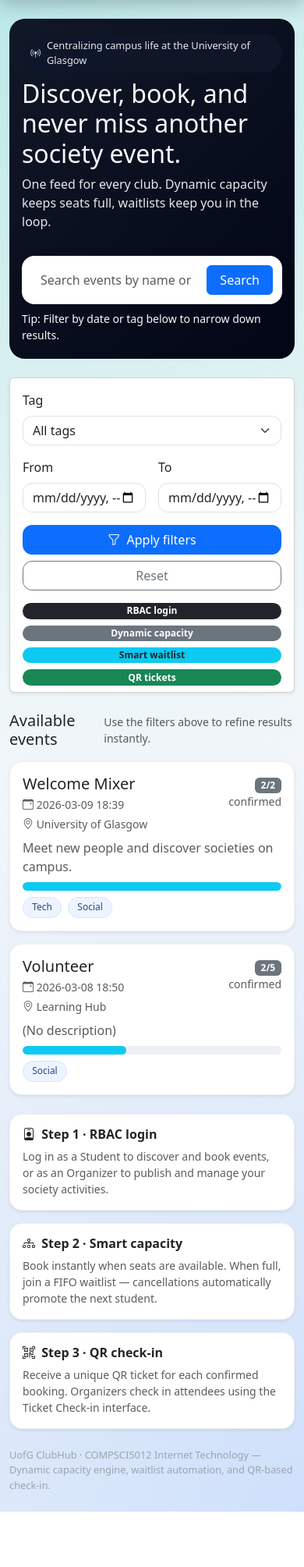
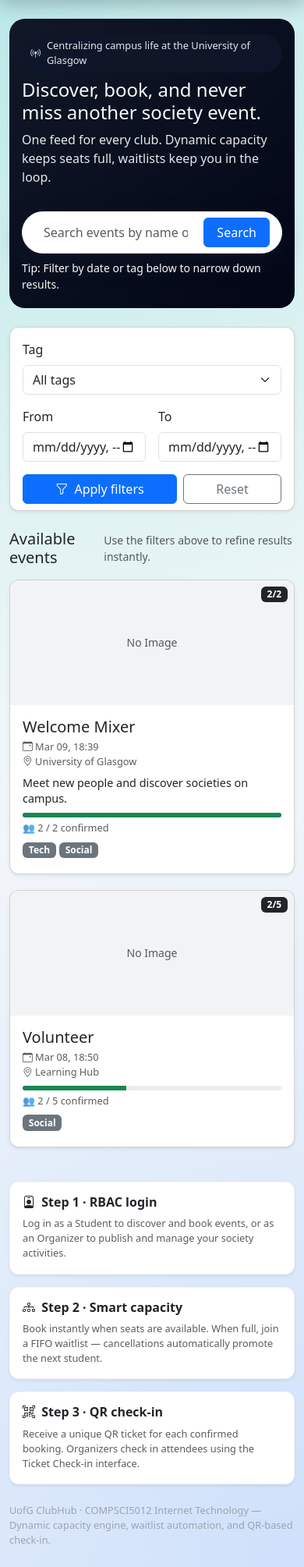
Before and after one commit to 7kachichika/ClubHub, a Django app: page / in a window 390 px wide. Shown: the part 74-2083 px from the top of the page at 78% size. Before the commit the page ends 2012 px from the top, so only its background shows below. Run offline with Django 4.2, Linux system fonts and the light colour scheme; data comes from the database, SQL or seed files in the repository.

Commit message:
feat: implement responsive masonry layout for event cards

```diff
--- a/static/clubhub/app.css
+++ b/static/clubhub/app.css
@@ -112,112 +112,113 @@ body {
   outline-offset: 2px;
 }
 
-/* Search and filter polish */
-.hero-search {
-  border-radius: 1rem;
-  box-shadow: 0 10px 24px rgba(0, 0, 0, 0.08);
+#event-map {
+  min-height: 360px;
+  background: #f8f9fa;
 }
 
-.hero-search .form-control {
-  background: transparent;
-  box-shadow: none;
+#selected-coords {
+  min-height: 1.5rem;
 }
 
-.hero-search .form-control:focus {
-  box-shadow: none;
+@media (max-width: 767.98px) {
+  #event-map {
+    min-height: 300px;
+  }
 }
 
-.card form .form-control,
-.card form .form-select,
-form.card .form-control,
-form.card .form-select {
-  border-radius: 0.75rem;
-  transition: border-color 0.2s ease, box-shadow 0.2s ease, background-color 0.2s ease;
+/* ===== 瀑布流布局 ===== */
+/* ===== Masonry / waterfall layout ===== */
+.masonry-grid {
+  column-count: 4;
+  column-gap: 1.25rem;
 }
 
-.card form .form-control:focus,
-.card form .form-select:focus,
-form.card .form-control:focus,
-form.card .form-select:focus {
-  border-color: rgba(13, 110, 253, 0.45);
-  box-shadow: 0 0 0 0.2rem rgba(13, 110, 253, 0.12);
-  background-color: #fff;
+.masonry-item {
+  break-inside: avoid;
+  -webkit-column-break-inside: avoid;
+  margin-bottom: 1.25rem;
+  display: inline-block;
+  width: 100%;
 }
 
-/* Event cards */
-.event-card {
-  transition: opacity 0.2s ease, transform 0.2s ease;
+/* Large tablet / small laptop */
+@media (max-width: 1200px) {
+  .masonry-grid {
+    column-count: 3;
+  }
 }
 
-.card-hover {
-  transition: transform 0.22s ease, box-shadow 0.22s ease, border-color 0.22s ease;
-  border: 1px solid rgba(0, 0, 0, 0.06);
-  border-radius: 1rem;
+/* Tablet */
+@media (max-width: 992px) {
+  .masonry-grid {
+    column-count: 2;
+  }
 }
 
-.card-hover:hover {
-  transform: translateY(-4px);
-  box-shadow: 0 14px 32px rgba(0, 0, 0, 0.12);
+/* Mobile */
+@media (max-width: 576px) {
+  .masonry-grid {
+    column-count: 1;
+  }
 }
 
-.event-card .card-title,
-.event-card h2 {
-  transition: color 0.2s ease;
+/* ===== 卡片优化 ===== */
+.card {
+  border-radius: 12px;
+  overflow: hidden;
 }
 
-.event-card:hover h2 {
-  color: #0d6efd;
+/* 封面图 */
+.event-cover {
+  width: 100%;
+  height: auto;
+  object-fit: cover;
 }
 
-/* Tag badges */
-.badge-tag {
-  background-color: #eef4ff;
-  color: #244a86;
-  border: 1px solid #d7e5ff;
-  border-radius: 999px;
-  font-weight: 500;
-  padding: 0.4rem 0.7rem;
+/* 没图占位 */
+.event-cover-placeholder {
+  height: 160px;
+  background: #f1f3f5;
 }
 
-/* Empty state after client-side filtering */
-#client-filter-empty {
-  border: 1px dashed rgba(13, 110, 253, 0.25);
-  border-radius: 1rem;
-  background: linear-gradient(180deg, rgba(13, 110, 253, 0.04), rgba(13, 110, 253, 0.01));
-  padding: 1rem 1.25rem;
+/* 描述 */
+.event-desc {
+  font-size: 0.9rem;
+  line-height: 1.4;
 }
 
-/* Progress bar polish */
-.progress {
-  height: 0.7rem;
-  border-radius: 999px;
-  background-color: #edf1f5;
+/* 标签区域 */
+.event-tags {
+  display: flex;
+  flex-wrap: wrap;
 }
 
-.progress-bar {
-  border-radius: 999px;
+.card {
+  transition: transform 0.2s ease, box-shadow 0.2s ease;
 }
 
-/* Filter action buttons */
-form[aria-label="Filter events"] .btn {
-  border-radius: 0.75rem;
+.card:hover {
+  transform: translateY(-4px);
+  box-shadow: 0 8px 20px rgba(0,0,0,0.08);
 }
 
-/* Better spacing on smaller screens */
-@media (max-width: 767.98px) {
-  .hero-title {
-    font-size: 2rem;
-  }
+.event-cover {
+  aspect-ratio: 16 / 9;
+}
 
-  .hero-search {
-    padding: 0.75rem !important;
-  }
+/* ===== 进度条优化 ===== */
+.event-progress {
+  height: 6px;
+  border-radius: 4px;
+  background-color: #e9ecef;
+}
 
-  form[aria-label="Filter events"] .d-flex.gap-2 {
-    flex-direction: column;
-  }
+.event-progress .progress-bar {
+  background-color: #0d6efd;
+}
 
-  form[aria-label="Filter events"] .btn {
-    width: 100%;
-  }
+/* 人数信息 */
+.card-body .small {
+  font-size: 0.8rem;
 }
--- a/templates/events/event_list.html
+++ b/templates/events/event_list.html
@@ -70,12 +70,6 @@
           </a>
         </div>
       </div>
-      <div class="mt-3 d-flex flex-wrap gap-2">
-        <span class="badge rounded-pill text-bg-dark">RBAC login</span>
-        <span class="badge rounded-pill text-bg-secondary">Dynamic capacity</span>
-        <span class="badge rounded-pill text-bg-info text-dark">Smart waitlist</span>
-        <span class="badge rounded-pill text-bg-success">QR tickets</span>
-      </div>
     </div>
   </form>
 
@@ -88,66 +82,188 @@
       No matching events found. Try a broader search or clear the filters.
     </div>
 
-    <div class="row g-3">
-      {% for e in events %}
+          {% if recommended_events %}
+            <section class="event-section mb-5">
+              <div class="section-header mb-3">
+                <h2 class="h5 mb-1">Recommended for you</h2>
+                <p class="text-muted small mb-0">Based on your interests and event popularity.</p>
+              </div>
+
+              <div class="masonry-grid">
+                {% for e in recommended_events %}
                   <div
-          class="col-12 col-md-6 col-lg-4 event-card"
+                    class="masonry-item event-card"
                     data-title="{{ e.title|lower }}"
                     data-description="{{ e.description|default:''|lower }}"
                     data-location="{% if e.location_name %}{{ e.location_name|lower }}{% endif %}"
                     data-tags="{% for t in e.tags.all %}{{ t.name|lower }} {% endfor %}"
                     data-start="{{ e.start_at|date:'c' }}"
                   >
+                    <div class="card shadow-sm h-100 position-relative">
+                      <span class="badge bg-primary position-absolute top-0 start-0 m-2">
+                        Recommended
+                      </span>
+                      <span class="badge bg-dark position-absolute top-0 end-0 m-2">
+                        {{ e.confirmed_count }}/{{ e.capacity }}
+                      </span>
+
                       <a class="text-decoration-none" href="{% url 'event_detail' e.id %}">
-            <div class="card card-hover shadow-sm h-100">
+                        {% if e.cover_image %}
+                          <img src="{{ e.cover_image.url }}" class="card-img-top event-cover" alt="{{ e.title }}">
+                        {% else %}
+                          <div class="event-cover-placeholder d-flex align-items-center justify-content-center">
+                            <span class="text-muted small">No Image</span>
+                          </div>
+                        {% endif %}
+                      </a>
+
                       <div class="card-body">
-                <div class="d-flex justify-content-between gap-2 align-items-start">
+                        <h5 class="card-title mb-1">
+                          <a href="{% url 'event_detail' e.id %}" class="text-decoration-none text-dark">
+                            {{ e.title }}
+                          </a>
+                        </h5>
+
+                        <div class="text-muted small mb-2">
                           <div>
-                    <h2 class="h5 mb-1 text-dark">{{ e.title }}</h2>
-                    <div class="text-muted small mb-1">
                             <i class="bi bi-calendar-event" aria-hidden="true"></i>
-                      {{ e.start_at|date:"Y-m-d H:i" }}
+                            {{ e.start_at|date:"M d, H:i" }}
                           </div>
-                    <div class="text-muted small mb-2">
+                          <div>
                             <i class="bi bi-geo-alt" aria-hidden="true"></i>
                             {% if e.location_name %}{{ e.location_name }}{% else %}Location TBC{% endif %}
                           </div>
                         </div>
-                  <div class="text-end">
-                    <span class="badge text-bg-secondary">{{ e.confirmed_count }}/{{ e.capacity }}</span>
-                    <div class="small text-muted">confirmed</div>
-                  </div>
-                </div>
-                <p class="text-muted mb-2">
-                  {{ e.description|default:"(No description)"|truncatechars:110 }}
+
+                        <p class="card-text event-desc mb-2">
+                          {{ e.description|default:"(No description)"|truncatechars:140 }}
                         </p>
-                <div class="progress mb-2" role="img" aria-label="Capacity used">
+
                         {% with used=e.confirmed_count total=e.capacity %}
                           {% if total %}
                             {% widthratio used total 100 as pct %}
+                            <div class="progress event-progress mb-1">
                               <div
-                        class="progress-bar bg-info"
+                                class="progress-bar {% if pct > 80 %}bg-danger{% elif pct > 50 %}bg-warning{% else %}bg-success{% endif %}"
                                 style="width: {{ pct }}%;"
-                        aria-valuenow="{{ used }}"
-                        aria-valuemin="0"
-                        aria-valuemax="{{ total }}"
                               ></div>
+                            </div>
                           {% endif %}
                         {% endwith %}
+
+                        <div class="small text-muted mb-2">
+                          {{ e.confirmed_count }} / {{ e.capacity }} confirmed
                         </div>
-                <div class="d-flex flex-wrap gap-2">
+
+                        {% if e.matched_tags %}
+                          <div class="small text-primary mb-1">
+                            Because you like:
+                            {% for t in e.matched_tags|slice:":2" %}
+                              {{ t }}{% if not forloop.last %}, {% endif %}
+                            {% endfor %}
+                          </div>
+                        {% endif %}
+
+                        <div class="event-tags mt-2">
                           {% for t in e.tags.all %}
-                    <span class="badge badge-tag">{{ t.name }}</span>
+                            <span class="badge bg-secondary me-1 mb-1">{{ t.name }}</span>
                           {% empty %}
                             <span class="badge text-bg-light text-muted">No tags</span>
                           {% endfor %}
                         </div>
                       </div>
                     </div>
-          </a>
                   </div>
                 {% endfor %}
               </div>
+            </section>
+          {% endif %}
+
+
+
+      {% if events %}
+        <div class="masonry-grid">
+          {% for e in events %}
+            <div class="masonry-item">
+
+              <div class="card shadow-sm h-100 position-relative">
+                <span class="badge bg-dark position-absolute top-0 end-0 m-2">
+                  {{ e.confirmed_count }}/{{ e.capacity }}
+                </span>
+
+                <!-- 封面图 -->
+                {% if e.cover_image %}
+                  <img src="{{ e.cover_image.url }}" class="card-img-top event-cover">
+                {% else %}
+                  <div class="event-cover-placeholder d-flex align-items-center justify-content-center">
+                    <span class="text-muted small">No Image</span>
+                  </div>
+                {% endif %}
+
+                <div class="card-body">
+
+                  <!-- 标题 -->
+                  <h5 class="card-title mb-1">
+                    <a href="{% url 'event_detail' e.id %}" class="text-decoration-none text-dark">
+                      {{ e.title }}
+                    </a>
+                  </h5>
+
+                  <!-- 时间 + 地点 -->
+                  <div class="text-muted small mb-2">
+                    <div>
+                      <i class="bi bi-calendar-event"></i>
+                      {{ e.start_at|date:"M d, H:i" }}
+                    </div>
+                    <div>
+                      <i class="bi bi-geo-alt"></i>
+                      {% if e.location_name %}{{ e.location_name }}{% else %}Location TBC{% endif %}
+                    </div>
+                  </div>
+
+                  <!-- 描述 -->
+                  <p class="card-text event-desc mb-2">
+                    {{ e.description|truncatechars:140 }}
+                  </p>
+
+                  <!-- 进度条 -->
+                  {% with used=e.confirmed_count total=e.capacity %}
+                    {% if total %}
+                      {% widthratio used total 100 as pct %}
+                      <div class="progress event-progress mb-1">
+                        <div
+                          class="progress-bar
+                          {% if pct > 80 %}bg-danger
+                          {% elif pct > 50 %}bg-warning
+                          {% else %}bg-success{% endif %}"
+                          style="width: {{ pct }}%;">
+                        </div>
+                      </div>
+                    {% endif %}
+                  {% endwith %}
+
+                  <!-- 人数 -->
+                  <div class="small text-muted mb-2">
+                    👥 {{ e.confirmed_count }} / {{ e.capacity }} confirmed
+                  </div>
+
+                  <!-- 标签 -->
+                  <div class="event-tags mt-2">
+                    {% for tag in e.tags.all %}
+                      <span class="badge bg-secondary me-1 mb-1">{{ tag.name }}</span>
+                    {% endfor %}
+                  </div>
+
+                </div>
+              </div>
+
+            </div>
+          {% endfor %}
+
+        </div>
+      {% else %}
+        <p class="text-muted">No events found.</p>
+      {% endif %}
 
     <section class="mt-4">
       <div class="row g-3">
```
Lines whose indentation alone changed are shown as unchanged.
